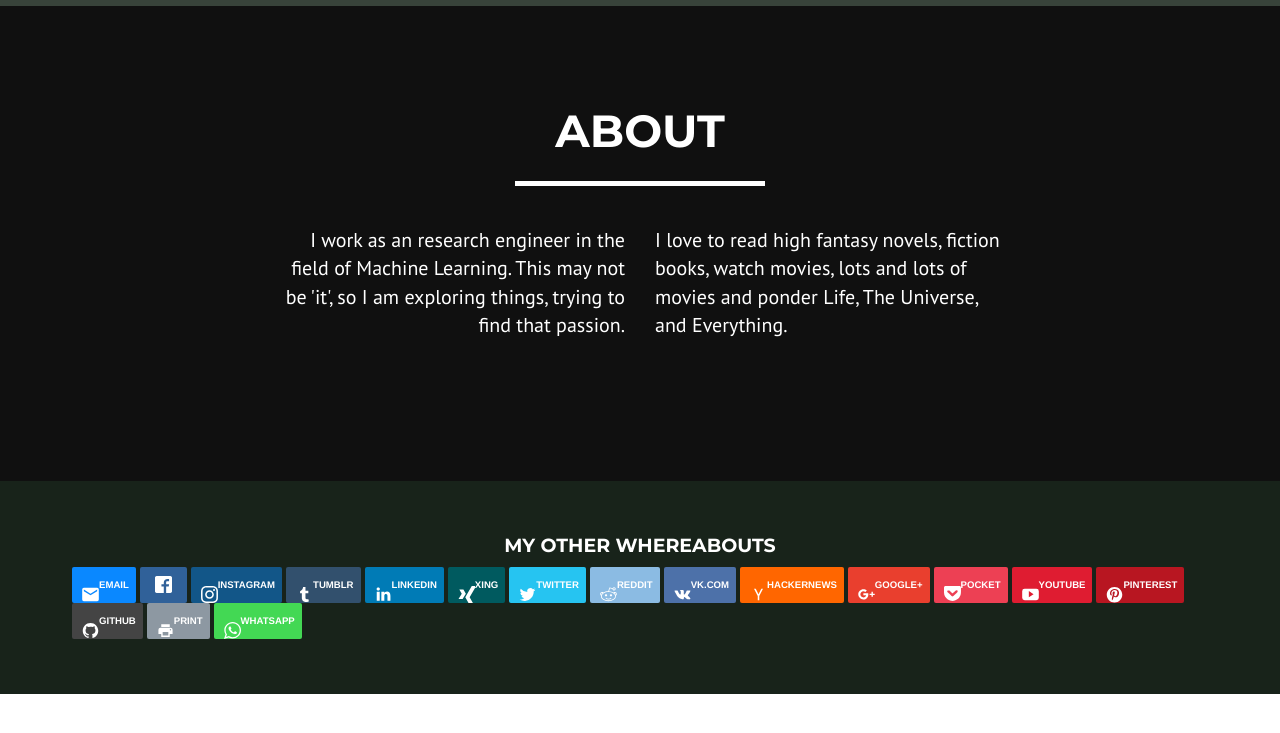
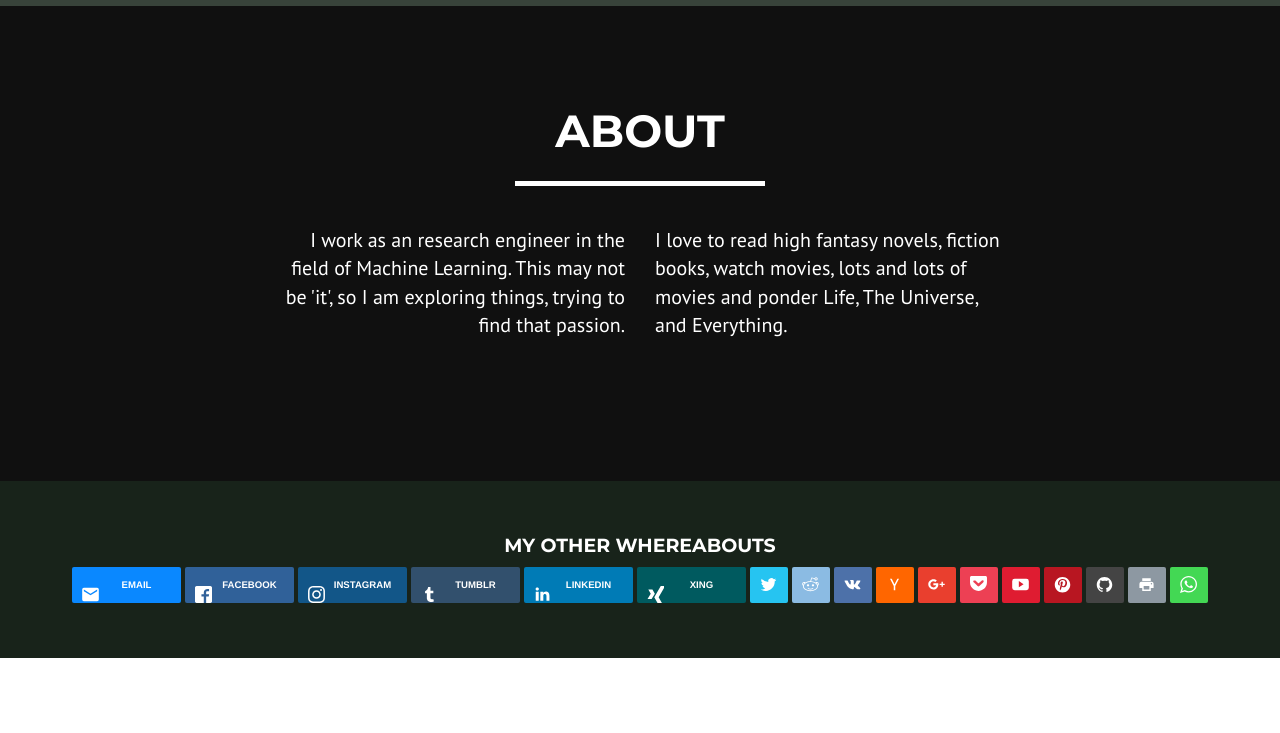
Before and after one commit to yuvraj-singh/yuvraj-singh.github.io, a Jekyll site: the page built from index.html, in a window 1280 px wide, cut to the strip 104-837 px from the top of the page. Built offline with Jekyll 4.4.1, drawn with Linux system fonts in a browser that asks for light colours; nearby versions of some CDN libraries.

Commit message:
added social media buttons

```diff
--- a/_includes/footer.html
+++ b/_includes/footer.html
@@ -6,7 +6,7 @@
                     <div class="footer-col col-lg-12">
                         <h4>{{ site.footer.social }}</h4>
                         <ul class="rrssb-buttons">
-                              <li class="rrssb-email tiny">
+                              <li class="rrssb-email">
                                <!-- Replace subject with your message using URL Endocding: http://meyerweb.com/eric/tools/dencoder/ -->
                                <a href="mailto:?Subject=Your%20Subject%20Here">
                                  <span class="rrssb-icon">
@@ -64,7 +64,7 @@
                                  <span class="rrssb-text">xing</span>
                                </a>
                              </li>
-                             <li class="rrssb-twitter tiny">
+                             <li class="rrssb-twitter">
                                <!-- Replace href with your Meta and URL information  -->
                                <a href="https://twitter.com/intent/tweet?text=http://rrssb.ml"
                                class="popup">
```
Also changed, not shown: other parts of _includes/footer.html (+6 -0 lines).
